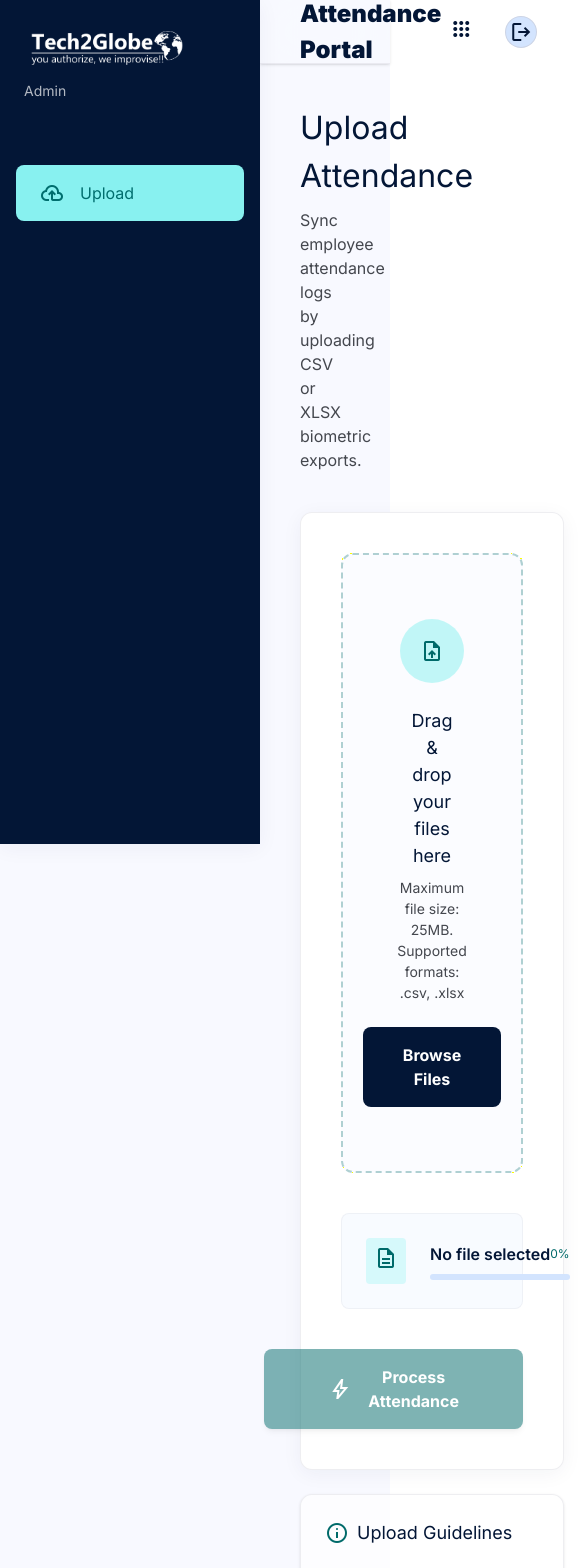
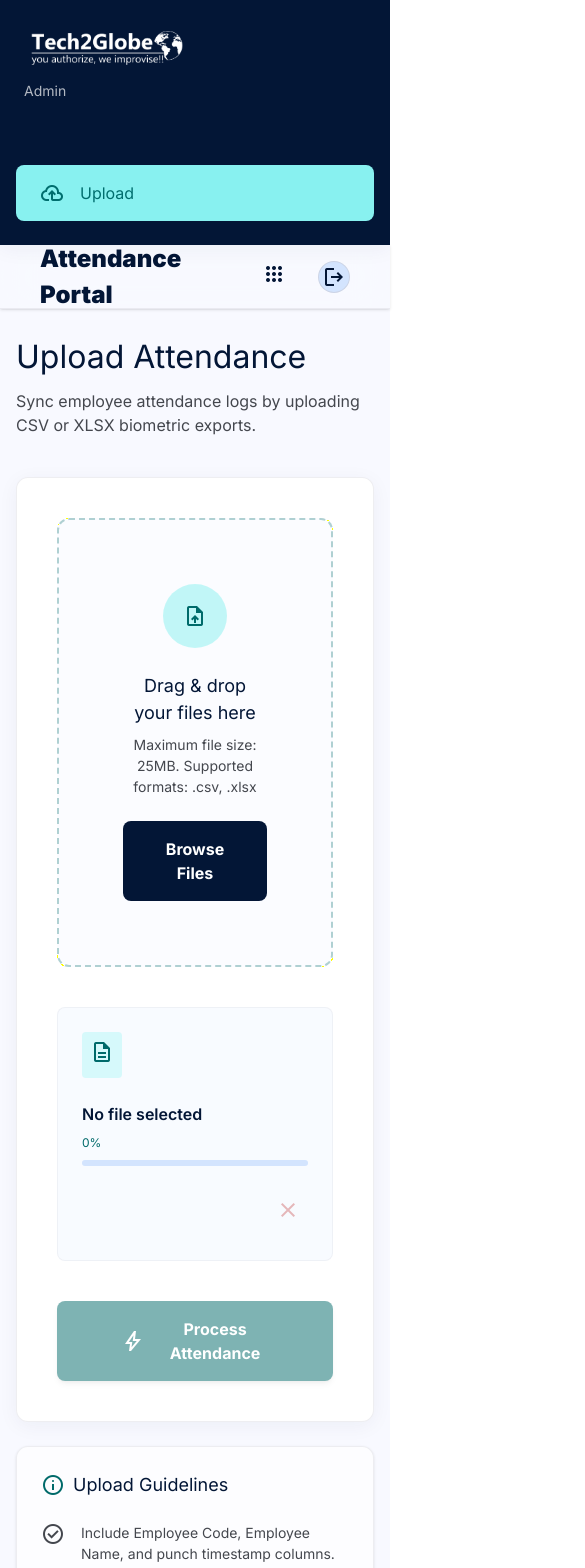
Before and after one commit to qa-arpitt2g/biometric-app, a Next.js app: page /upload in a window 390 px wide. Shown: the top 1568 px of the page, 585 px wide, since content can reach past the window. Built offline with nearby package versions, Linux system fonts and the light colour scheme.

Commit message:
Responsive Fix

```diff
--- a/app/upload/page.js
+++ b/app/upload/page.js
@@ -10,22 +10,21 @@ export const metadata = {
 export default function UploadPage() {
   return (
     <div className="min-h-screen bg-background text-on-background">
+      <div className="flex min-h-screen flex-col lg:flex-row">
         <Sidebar />
-
-      <main className="ml-sidebar-width min-h-screen">
+        <main className="flex-1 min-h-screen lg:ml-sidebar-width">
           <TopNavbar />
-
-        <div className="p-lg max-w-[1440px] mx-auto">
+          <div className="px-4 py-6 sm:px-6 lg:px-lg lg:py-lg max-w-[1440px] mx-auto">
             <div className="mb-lg">
               <h3 className="font-headline-md text-headline-md text-primary mb-xs">Upload Attendance</h3>
               <p className="font-body-md text-body-md text-on-surface-variant">
                 Sync employee attendance logs by uploading CSV or XLSX biometric exports.
               </p>
             </div>
-
             <UploadWorkspace />
           </div>
         </main>
       </div>
+    </div>
   );
 }
--- a/components/ProcessedAttendancePreview.js
+++ b/components/ProcessedAttendancePreview.js
@@ -167,26 +167,25 @@ function getCellStyle(columnKey, row) {
 }
 
 function buildReportHtml(rows, fileName) {
-  const header = `<div style="font-family:Arial, sans-serif;color:#111;margin-bottom:1rem;">
-      <h2 style="margin:0 0 0.5rem 0;font-size:22px;">Processed Attendance Report</h2>
-      <p style="margin:0;font-size:14px;color:#555;">${escapeHtml(fileName || 'Processed attendance report')} — ${rows.length} rows</p>
+  const header = `<div style="font-family:Arial, sans-serif;color:#111;margin-bottom:0.5rem;">
+      <h2 style="margin:0;font-size:18px;font-weight:700;">Processed Attendance Report</h2>
     </div>`;
 
   const tableHeader = `<tr>${attendanceColumns.map((column) => `
-        <th style="border:1px solid #d1d5db;padding:10px;background:#f3f4f6;text-align:center;font-weight:700;font-size:13px;">${escapeHtml(column.label)}</th>`).join('')}
+        <th style="border:1px solid #ccc;padding:6px 8px;background:#f7f7f7;text-align:center;font-weight:700;font-size:12px;">${escapeHtml(column.label)}</th>`).join('')}
       </tr>`;
 
   const tableRows = rows.map((row, index) => `
       <tr>${attendanceColumns.map((column) => {
         const value = column.key === 'sNo' ? index + 1 : row[column.key] ?? '';
         const style = getCellStyle(column.key, row);
-        return `<td style="border:1px solid #d1d5db;padding:10px;text-align:center;${style}">${escapeHtml(value)}</td>`;
+        return `<td style="border:1px solid #ccc;padding:6px 8px;text-align:center;font-size:12px;${style}">${escapeHtml(value)}</td>`;
       }).join('')}</tr>`).join('');
 
   return `
     <div style="font-family:Arial, sans-serif;color:#111;">
       ${header}
-      <table style="width:100%;border-collapse:collapse;">
+      <table style="width:100%;border-collapse:collapse;margin-top:6px;">
         <thead>${tableHeader}</thead>
         <tbody>${tableRows}</tbody>
       </table>
@@ -293,26 +292,26 @@ export default function ProcessedAttendancePreview({ rows = [], isProcessing = f
 
   return (
     <>
-      <div className="bg-surface-container-lowest border border-outline-variant/30 rounded-xl shadow-[0px_4px_20px_rgba(26,43,76,0.05)] overflow-hidden fade-in">
-        <div className="px-lg py-md border-b border-outline-variant/30 flex flex-col gap-md xl:flex-row xl:items-center xl:justify-between">
+      <div className="bg-surface-container-lowest border border-outline-variant/30 rounded-xl shadow-[0px_4px_20px_rgba(26,43,76,0.05)] overflow-hidden fade-in w-full">
+        <div className="px-4 py-4 sm:px-lg sm:py-md border-b border-outline-variant/30 flex flex-col gap-md xl:flex-row xl:items-center xl:justify-between">
           <div>
             <h4 className="font-title-lg text-title-lg text-primary">Daily Attendance Processing Report</h4>
             <p className="font-body-sm text-body-sm text-on-surface-variant mt-1 truncate">
               {fileName || 'Processed attendance file'} - {filteredRows.length} visible rows
             </p>
           </div>
-          <div className="flex flex-wrap gap-sm">
+          <div className="flex flex-wrap gap-sm justify-start">
             {onReset ? (
-              <button className="px-md py-sm border border-outline-variant/40 rounded-lg font-bold text-primary hover:bg-surface-container-low flex items-center gap-xs" onClick={onReset} type="button">
+              <button className="w-full sm:w-auto px-md py-sm border border-outline-variant/40 rounded-lg font-bold text-primary hover:bg-surface-container-low flex items-center justify-center gap-xs" onClick={onReset} type="button">
                 <span className="material-symbols-outlined text-[20px]">upload_file</span>
                 Upload New File
               </button>
             ) : null}
-            <button className="px-md py-sm border border-outline-variant/40 rounded-lg font-bold text-primary hover:bg-surface-container-low flex items-center gap-xs" onClick={downloadReport} type="button">
+            <button className="w-full sm:w-auto px-md py-sm border border-outline-variant/40 rounded-lg font-bold text-primary hover:bg-surface-container-low flex items-center justify-center gap-xs" onClick={downloadReport} type="button">
               <span className="material-symbols-outlined text-[20px]">download</span>
               Download Report
             </button>
-            <button className="px-md py-sm bg-secondary text-on-secondary rounded-lg font-bold shadow-md hover:bg-secondary-fixed-dim/90 flex items-center gap-xs" onClick={() => {
+            <button className="w-full sm:w-auto px-md py-sm bg-secondary text-on-secondary rounded-lg font-bold shadow-md hover:bg-secondary-fixed-dim/90 flex items-center justify-center gap-xs" onClick={() => {
               setEmailReportHtml(buildReportHtml(filteredRows, fileName));
               setIsEmailOpen(true);
             }} type="button">
@@ -322,7 +321,7 @@ export default function ProcessedAttendancePreview({ rows = [], isProcessing = f
           </div>
         </div>
 
-        <div className="px-lg py-md bg-surface-container-low/40 border-b border-outline-variant/30 grid grid-cols-1 md:grid-cols-2 xl:grid-cols-4 gap-sm">
+        <div className="px-4 py-4 sm:px-lg sm:py-md bg-surface-container-low/40 border-b border-outline-variant/30 grid grid-cols-1 md:grid-cols-2 xl:grid-cols-4 gap-sm">
           <label className="relative">
             <span className="material-symbols-outlined absolute left-sm top-1/2 -translate-y-1/2 text-on-surface-variant text-[20px]">person_search</span>
             <input
@@ -381,7 +380,7 @@ export default function ProcessedAttendancePreview({ rows = [], isProcessing = f
         <div className="overflow-x-auto bg-white">
           <div
             key={`${currentPage}-${nameQuery}-${codeQuery}-${loginFilter}-${breakFilter}`}
-            className="max-h-[610px] overflow-y-auto"
+            className="max-h-[610px] overflow-y-auto min-w-full"
             onScroll={(event) => setScrollTop(event.currentTarget.scrollTop)}
             style={{ minWidth: `${totalWidth}px` }}
           >
@@ -440,11 +439,11 @@ export default function ProcessedAttendancePreview({ rows = [], isProcessing = f
           </div>
         </div>
 
-        <div className="px-lg py-sm bg-surface-container-low border-t border-outline-variant/30 flex flex-col sm:flex-row gap-sm sm:items-center sm:justify-between">
+        <div className="px-4 py-3 sm:px-lg sm:py-sm bg-surface-container-low border-t border-outline-variant/30 flex flex-col sm:flex-row gap-sm sm:items-center sm:justify-between">
           <p className="font-body-sm text-body-sm text-on-surface-variant">
             Showing {filteredRows.length ? (currentPage - 1) * pageSize + 1 : 0}-{Math.min(currentPage * pageSize, filteredRows.length)} of {filteredRows.length} rows
           </p>
-          <div className="flex items-center gap-xs">
+          <div className="flex items-center gap-xs flex-wrap">
             <button
               className="p-xs border border-outline-variant/30 rounded hover:bg-surface-container-highest transition-colors disabled:opacity-30"
               disabled={currentPage === 1}
--- a/components/Sidebar.js
+++ b/components/Sidebar.js
@@ -7,7 +7,7 @@ export default function Sidebar() {
   ];
 
   return (
-    <aside className="fixed left-0 top-0 h-full w-sidebar-width bg-primary shadow-[0px_4px_20px_rgba(26,43,76,0.05)] flex flex-col py-md px-sm z-50">
+    <aside className="relative w-full lg:fixed lg:left-0 lg:top-0 lg:h-full lg:w-sidebar-width bg-primary shadow-[0px_4px_20px_rgba(26,43,76,0.05)] flex flex-col py-md px-sm z-50">
       <div className="mb-xl px-xs">
         <Brand light={true} className="mb-2" />
         <p className="font-body-sm text-body-sm text-on-primary/70">Admin</p>
--- a/components/UploadSection.js
+++ b/components/UploadSection.js
@@ -29,12 +29,12 @@ export function UploadCard({
         </span>
       </label>
 
-      <div className="mt-lg p-md bg-surface-container-high/20 rounded-lg border border-outline-variant/20 flex items-center gap-md">
+      <div className="mt-lg p-md bg-surface-container-high/20 rounded-lg border border-outline-variant/20 flex flex-col sm:flex-row items-start sm:items-center gap-md">
         <div className="p-xs bg-secondary-container/30 rounded">
           <span className="material-symbols-outlined text-secondary">description</span>
         </div>
-        <div className="flex-1">
-          <div className="flex justify-between items-center mb-xs">
+        <div className="flex-1 w-full">
+          <div className="flex flex-col sm:flex-row sm:justify-between sm:items-center mb-xs gap-2">
             <span className="font-body-md text-body-md font-semibold text-primary truncate">{fileName}</span>
             <span className="font-label-caps text-label-caps text-secondary">{uploadProgress}%</span>
           </div>
@@ -43,7 +43,7 @@ export function UploadCard({
           </div>
         </div>
         <button
-          className="p-xs hover:bg-error-container/20 text-error rounded-full transition-colors disabled:opacity-30"
+          className="p-xs hover:bg-error-container/20 text-error rounded-full transition-colors disabled:opacity-30 self-end sm:self-auto"
           disabled={!selectedFile || isProcessing}
           onClick={onClearFile}
           type="button"
@@ -53,9 +53,9 @@ export function UploadCard({
         </button>
       </div>
 
-      <div className="mt-lg flex justify-end">
+      <div className="mt-lg flex flex-col sm:flex-row justify-end gap-sm">
         <button
-          className="px-xl py-sm bg-secondary text-on-secondary rounded-lg font-bold shadow-md hover:bg-secondary-fixed-dim/90 transition-all active:scale-[0.98] flex items-center gap-sm disabled:opacity-50 disabled:cursor-not-allowed"
+          className="w-full sm:w-auto px-xl py-sm bg-secondary text-on-secondary rounded-lg font-bold shadow-md hover:bg-secondary-fixed-dim/90 transition-all active:scale-[0.98] flex items-center justify-center gap-sm disabled:opacity-50 disabled:cursor-not-allowed"
           disabled={!selectedFile || isProcessing}
           onClick={onProcess}
           type="button"
@@ -94,7 +94,7 @@ export function GuidelinesCard() {
           Download Sample Template
         </button> */}
       </div>
-      <div className="relative rounded-xl overflow-hidden h-40 group">
+      <div className="relative rounded-xl overflow-hidden h-40 group hidden sm:block">
         <Image
           alt="Data Analytics"
           src="https://lh3.googleusercontent.com/aida-public/AB6AXuCcS7NczTqNgiVBTIc4l9PQsFHuEuRYGpQVuPp6gESC95vhreXn5cTCsjG4PBYE5a9k81YwHRhR-kUXOf1qbyYIlVD5Aloh3FN8zrYpZ83AfJlpz9iXLkXnw_cqaZE3hWVdE3GwWvMh8WTDwIh2O2T6OUj_i1OCLFJi3ucG2BuikN98zpcQKVBqqeyDQAnhQA4XxZxtqRD2ftcEO1_KsFz2XYaj8a1ED9Pg9p4vHgzPrZSOSgo5TFHnZgFwq4j7Ti-E5tvuOpIw7xU"
```
Lines whose indentation alone changed are shown as unchanged.
